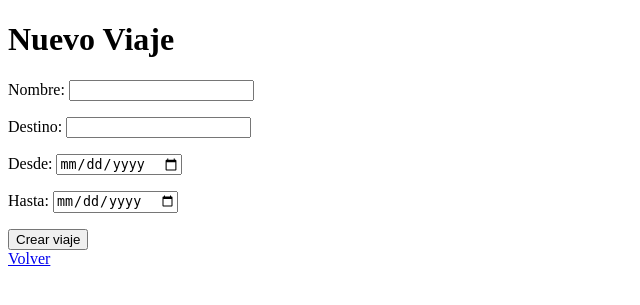
After one commit to pablofdz0/JoinMe, a Spring Boot app: page /viajes/nuevo in a window 1280 px wide. The commit adds this page. Shown: the top 305 px of the page, without its empty margins (0-640 px from the left). Run offline with Spring Boot 4, Linux system fonts and the light colour scheme.

Commit message:
feat: añade formulario para crear viaje

```diff
--- /dev/null
+++ b/src/main/java/com/tfg/joinme/controller/ViajeController.java
@@ -0,0 +1,32 @@
+package com.tfg.joinme.controller;
+
+import com.tfg.joinme.dto.ViajeForm;
+import com.tfg.joinme.model.Viaje;
+import com.tfg.joinme.repository.ViajeRepository;
+import org.springframework.stereotype.Controller;
+import org.springframework.ui.Model;
+import org.springframework.web.bind.annotation.*;
+
+@Controller
+@RequestMapping("/viajes")
+public class ViajeController {
+    private final ViajeRepository viajeRepository;
+
+    public ViajeController(ViajeRepository viajeRepository){
+        this.viajeRepository = viajeRepository;
+    }
+
+    @GetMapping("/nuevo")
+    public String mostrarFormulario(Model model){
+        model.addAttribute("viajeForm", new ViajeForm());
+        return "viajes/nuevo";
+    }
+
+    @PostMapping
+    public String crear(@ModelAttribute ViajeForm viajeForm){
+        Viaje viaje = new Viaje(viajeForm.getNombre(), viajeForm.getDestino(), viajeForm.getFechaInicio(), viajeForm.getFechaFin());
+        viajeRepository.save(viaje);
+        return "redirect:/";
+    }
+
+}
--- a/src/main/resources/templates/index.html
+++ b/src/main/resources/templates/index.html
@@ -19,5 +19,6 @@
         </li>
     </ul>
 
+    <a th:href="@{/viajes/nuevo}">+ Nuevo viaje</a>
 </body>
 </html>
--- /dev/null
+++ b/src/main/resources/templates/viajes/nuevo.html
@@ -0,0 +1,20 @@
+<!DOCTYPE html>
+<html lang="es" xmlns:th="https://www.thymeleaf.org">
+<head>
+    <meta charset="UTF-8">
+    <title>Nuevo vaije · JoinMe</title>
+</head>
+<body>
+    <h1>Nuevo Viaje</h1>
+
+    <form th:action="@{/viajes}" th:object="${viajeForm}" method="post">
+        <p><label>Nombre: <input type="text" th:field="*{nombre}"></label></p>
+        <p><label>Destino: <input type="text" th:field="*{destino}"></label></p>
+        <p><label>Desde: <input type="date" th:field="*{fechaInicio}"></label></p>
+        <p><label>Hasta: <input type="date" th:field="*{fechaFin}"></label></p>
+        <button type="submit">Crear viaje</button>
+    </form>
+
+    <a th:href="@{/}">Volver</a>
+</body>
+</html>
```
Also changed, not shown: src/main/java/com/tfg/joinme/dto/ViajeForm.java (added, +48 -0 lines).
